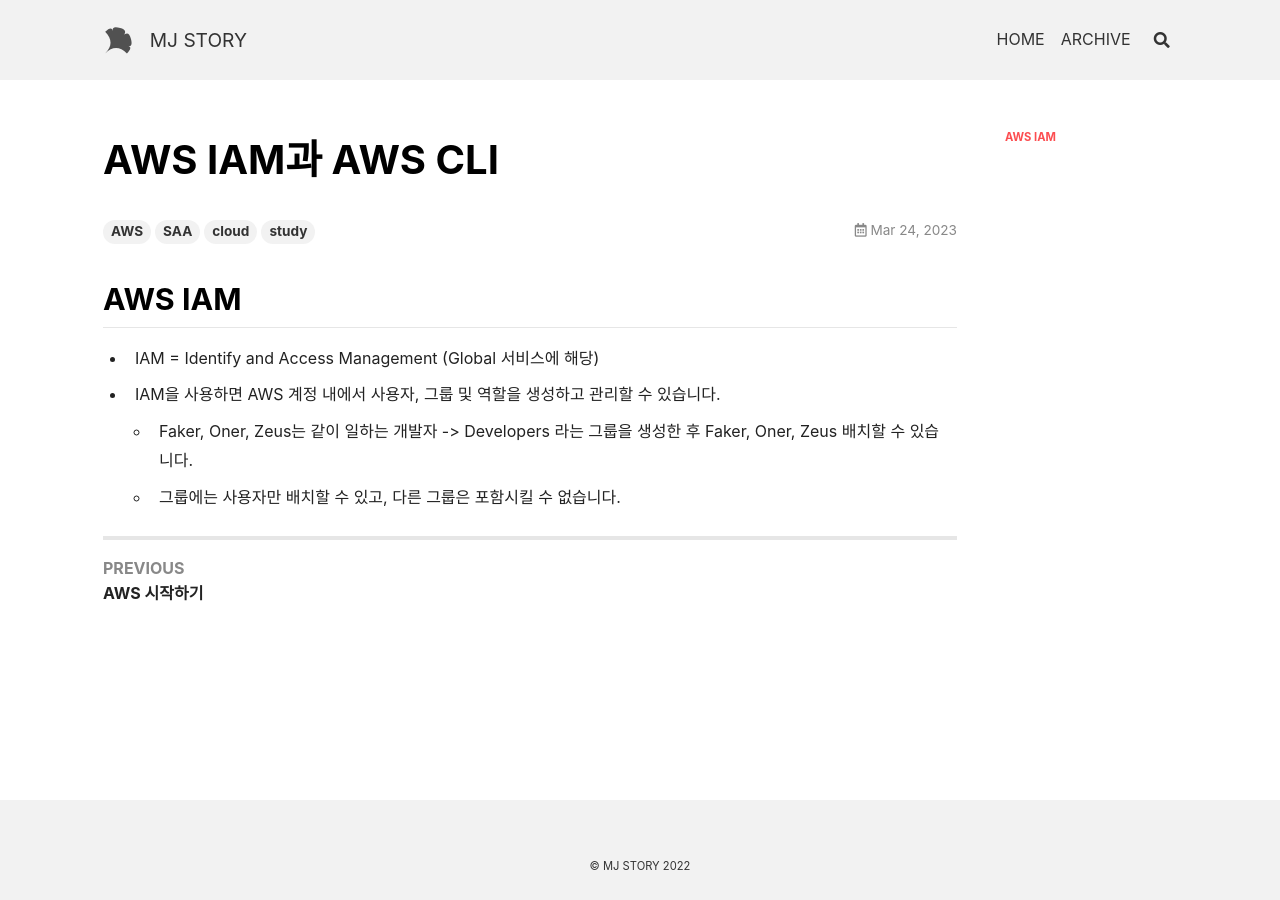
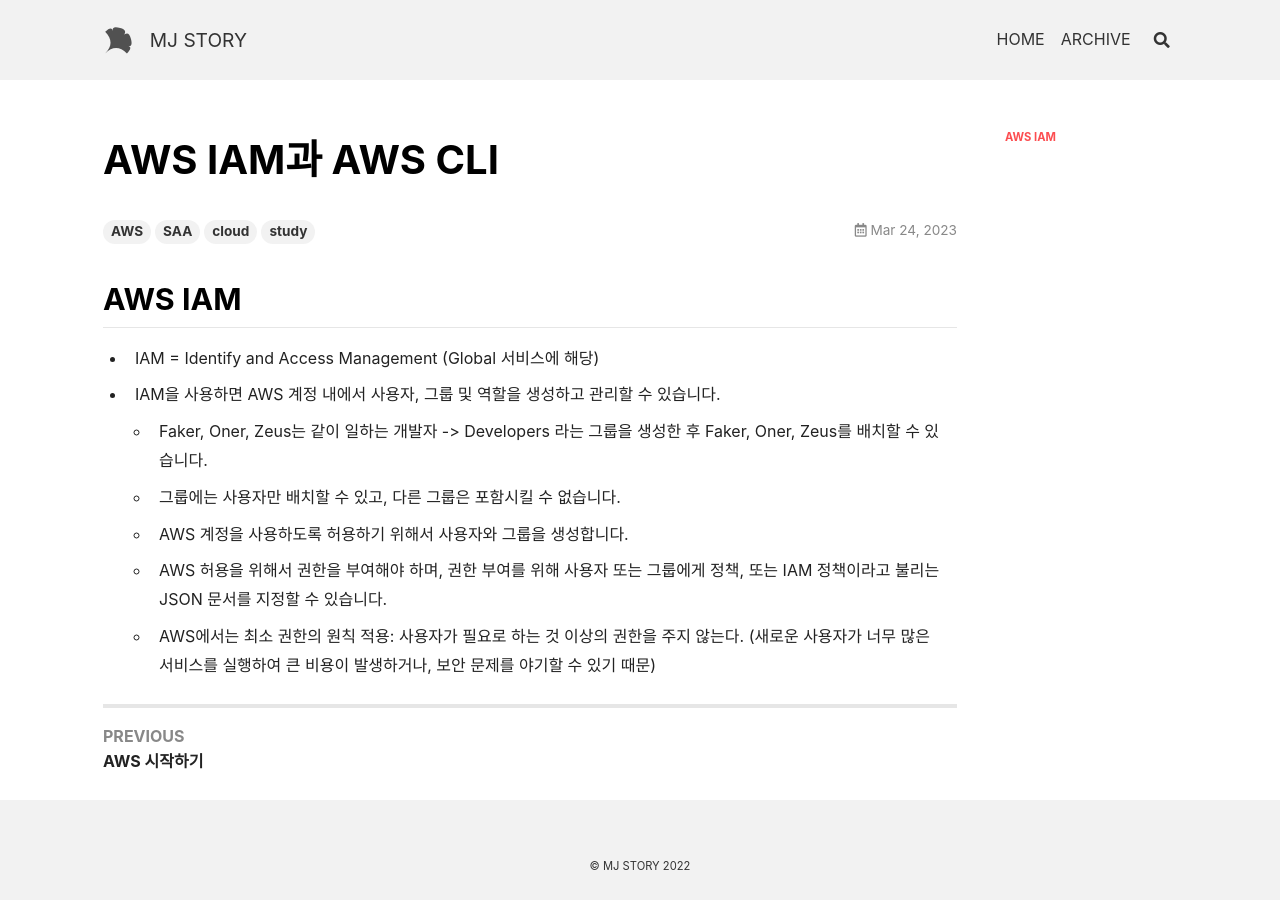
Before and after one commit to cloudnine-mj/cloudnine-mj.github.io, a Jekyll site: the page built from _posts/2023-03-24-AWS-IAM과-AWS-CLI.md, in a window 1280 px wide. Built offline with Jekyll 4.4.1, drawn with Linux system fonts in a browser that asks for light colours; nearby versions of some CDN libraries.

Commit message:
20230324 포스트 수정3

```diff
--- a/_posts/2023-03-24-AWS-IAM과-AWS-CLI.md
+++ b/_posts/2023-03-24-AWS-IAM과-AWS-CLI.md
@@ -12,6 +12,12 @@ tags: [AWS, SAA, cloud, study]
 
 * IAM을 사용하면 AWS 계정 내에서 사용자, 그룹 및 역할을 생성하고 관리할 수 있습니다.
 
-  * Faker, Oner, Zeus는 같이 일하는 개발자 -> Developers 라는 그룹을 생성한 후 Faker, Oner, Zeus 배치할 수 있습니다.
+  * Faker, Oner, Zeus는 같이 일하는 개발자 -> Developers 라는 그룹을 생성한 후 Faker, Oner, Zeus를 배치할 수 있습니다.
 
   * 그룹에는 사용자만 배치할 수 있고, 다른 그룹은 포함시킬 수 없습니다.
+
+  * AWS 계정을 사용하도록 허용하기 위해서 사용자와 그룹을 생성합니다.
+
+  * AWS 허용을 위해서 권한을 부여해야 하며, 권한 부여를 위해 사용자 또는 그룹에게 정책, 또는 IAM 정책이라고 불리는 JSON 문서를 지정할 수 있습니다.
+
+  * AWS에서는 최소 권한의 원칙 적용: 사용자가 필요로 하는 것 이상의 권한을 주지 않는다. (새로운 사용자가 너무 많은 서비스를 실행하여 큰 비용이 발생하거나, 보안 문제를 야기할 수 있기 때문)
```
